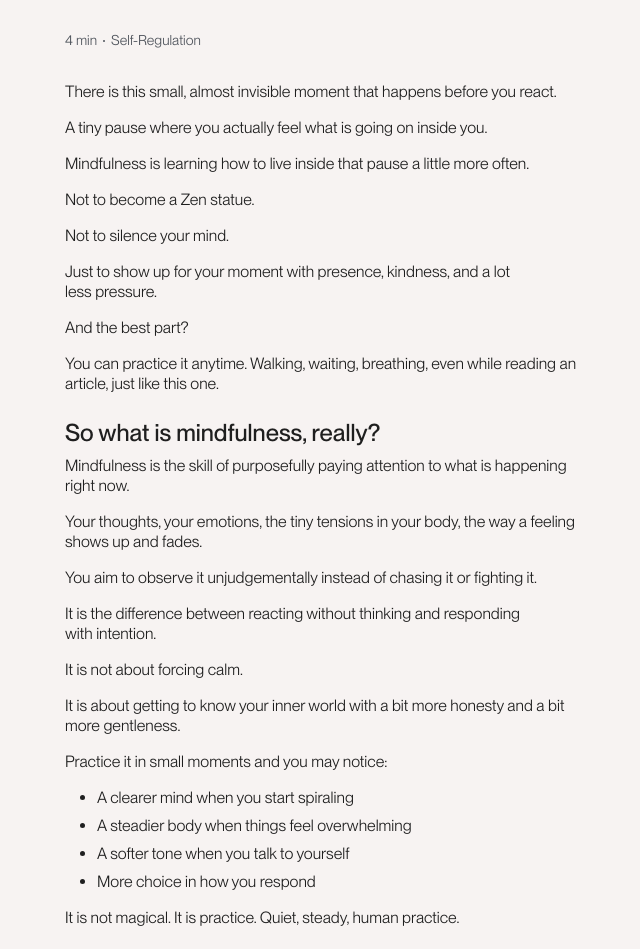
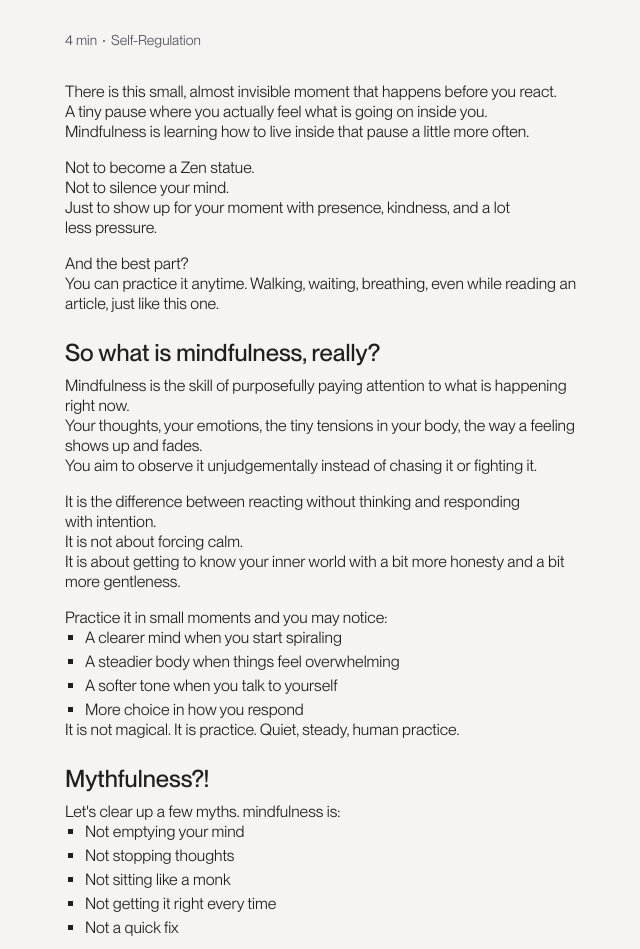
Before and after one commit to harelpanker/remepy_static_content, a website built with Vite: page articles/mindfulness.html in a window 1280 px wide. Shown: the top 949 px of the page, without its empty margins (305-945 px from the left). Built offline with nearby package versions, Linux system fonts and the light colour scheme.

Commit message:
updating ui based on comments

```diff
--- a/articles/mindfulness.html
+++ b/articles/mindfulness.html
@@ -21,22 +21,19 @@
             <p>
               There is this small, almost invisible moment that happens before
               you react.
-            </p>
-            <p>
+              <br />
               A tiny pause where you actually feel what is going on inside you.
-            </p>
-            <p>
+              <br />
               Mindfulness is learning how to live inside that pause a little
               more often.
             </p>
-            <p>Not to become a Zen statue.</p>
-            <p>Not to silence your mind.</p>
             <p>
+              Not to become a Zen statue. <br />Not to silence your mind. <br />
               Just to show up for your moment with presence, kindness, and a lot
               less pressure.
             </p>
-            <p>And the best part?</p>
             <p>
+              And the best part? <br />
               You can practice it anytime. Walking, waiting, breathing, even
               while reading an article, just like this one.
             </p>
@@ -44,26 +41,26 @@
             <p>
               Mindfulness is the skill of purposefully paying attention to what
               is happening right now.
-            </p>
-            <p>
+              <br />
               Your thoughts, your emotions, the tiny tensions in your body, the
               way a feeling shows up and fades.
-            </p>
-            <p>
+              <br />
               You aim to observe it unjudgementally instead of chasing it or
               fighting it.
             </p>
             <p>
               It is the difference between reacting without thinking and
               responding with intention.
-            </p>
-            <p>It is not about forcing calm.</p>
-            <p>
+              <br />
+              It is not about forcing calm.
+              <br />
               It is about getting to know your inner world with a bit more
               honesty and a bit more gentleness.
             </p>
-            <p>Practice it in small moments and you may notice:</p>
-            <ul>
+            <p style="margin-bottom: 0">
+              Practice it in small moments and you may notice:
+            </p>
+            <ul style="margin-bottom: 0">
               <li>A clearer mind when you start spiraling</li>
               <li>A steadier body when things feel overwhelming</li>
               <li>A softer tone when you talk to yourself</li>
@@ -73,7 +70,9 @@
               It is not magical. It is practice. Quiet, steady, human practice.
             </p>
             <h2>Mythfulness?!</h2>
-            <p>Let's clear up a few myths. mindfulness is:</p>
+            <p style="margin-bottom: 0">
+              Let's clear up a few myths. mindfulness is:
+            </p>
             <ul>
               <li>Not emptying your mind</li>
               <li>Not stopping thoughts</li>
--- a/src/style.css
+++ b/src/style.css
@@ -185,7 +185,7 @@ img {
 }
 
 article {
-  line-height: 1.25;
+  line-height: 1.25; /* line height 125% */
   text-wrap: pretty;
 
   & > :not(div):first-child,
@@ -262,12 +262,13 @@ article {
   & ol {
     display: flex;
     flex-direction: column;
-    row-gap: 0.5rem;
-    padding-left: 2rem;
+    row-gap: 0.25rem;
+    padding-left: 1.25rem;
   }
 
   & ul {
-    list-style-type: disc;
+    /*list-style-type: disc;*/
+    list-style-type: square;
   }
 
   & ol {
```
Also changed, not shown: articles/pacing.html (+6 -11 lines), articles/relaxation.html (+12 -20 lines).
